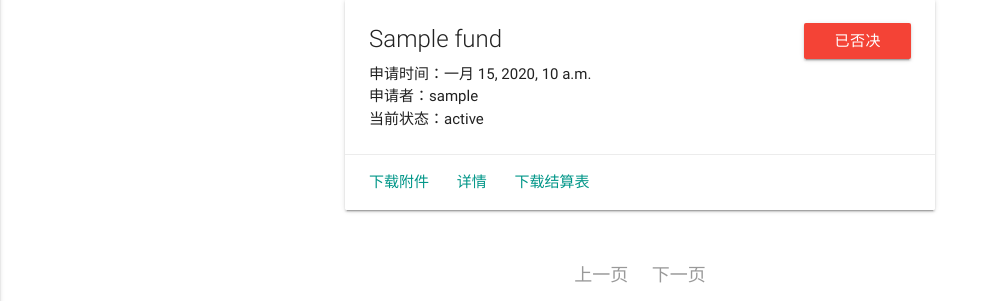
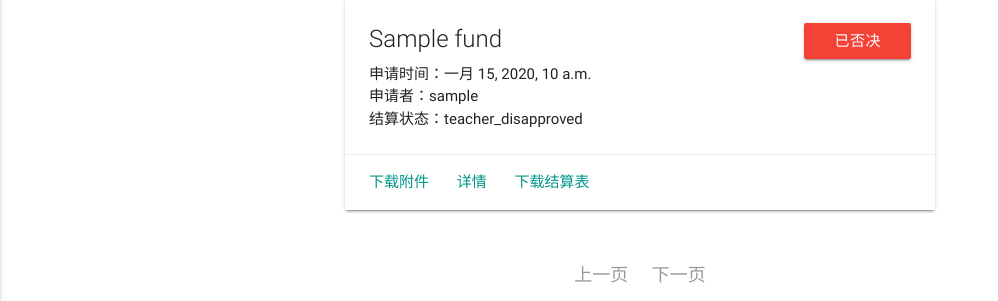
Before and after one commit to szu-stu/ezFund, a Django app: template fund/templates/index.html in a window 1280 px wide, after a click on "结算". Shown: the part 288-589 px from the top of the page, without its empty margins (0-998 px from the left). Run offline with Django 3.2, Linux system fonts and the light colour scheme; tables that the repository leaves empty hold one stand-in row (values such as "Sample post"); the template is opened without the code that fills it: values that come from a table or form of the project are taken from there, most other values are stand-ins (such as "Sample title", 1, 10 or a date in 2020); some libraries are stand-ins or nearby versions.

Commit message:
description fixed

```diff
--- a/fund/templates/index.html
+++ b/fund/templates/index.html
@@ -14,8 +14,8 @@
 <div class="row" id="tabby">
     <div class="col s12">
         <ul class="tabs teal-text text-lighten-2">
-            <li class="tab col s6 m3 offset-m3"><a class="active" href="#page_fund">预算</a></li>
-            <li class="tab col s6 m3"><a href="#page_paycheck">结算</a></li>
+            <li class="tab col s6 m3 offset-m3 teal-text text-lighten-2"><a class="active" href="#page_fund">预算</a></li>
+            <li class="tab col s6 m3 teal-text text-lighten-2"><a href="#page_paycheck">结算</a></li>
         </ul>
     </div>
 </div>
@@ -144,7 +144,7 @@
                         </span>
                     <p>申请时间：{{ fund.apply_date }}</p>
                     <p>申请者：{{ fund.username }}</p>
-                    <p>当前状态：{{ fund.fund_status }}</p>
+                    <p>结算状态：{{ fund.paycheck_status }}</p>
                 </div>
                 <div class="card-action">
                     <a class="teal-text" href="/upload/{{ fund.plan_file }}">下载附件</a>
```
